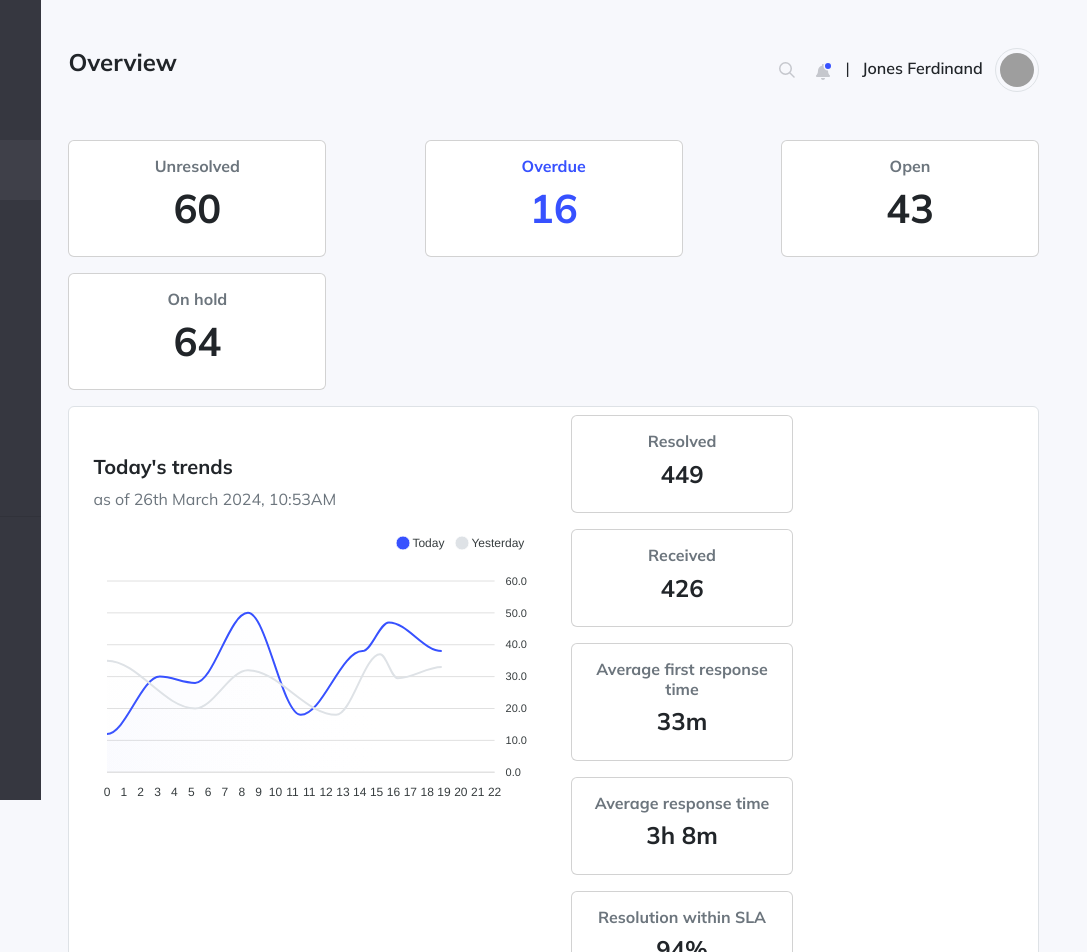
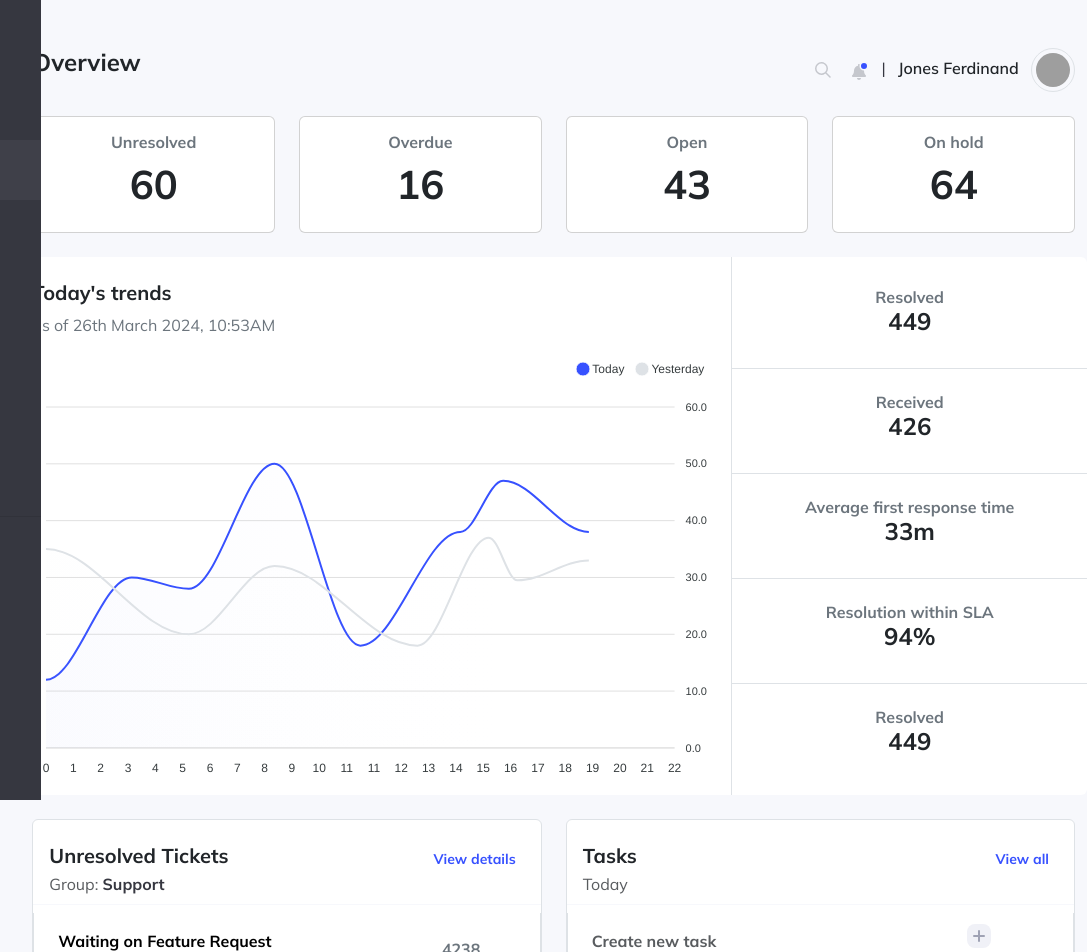
Before and after one commit to apradhan8/bootstrap-assignment-aaditya, a website: page src/index.html in a window 1280 px wide. Shown: the top 952 px of the page, 193-1280 px from the left. Drawn offline with nearby package versions, Linux system fonts and the light colour scheme; grey boxes are pictures that could not be loaded.

Commit message:
fixed: layout error

```diff
--- a/src/index.html
+++ b/src/index.html
@@ -4,8 +4,7 @@
 <head>
   <meta charset="UTF-8">
   <meta name="viewport" content="width=device-width, initial-scale=1.0">
-  <title>Admin Dashboard</title>
-  <!-- Link to generated custom CSS -->
+  <title>Responsive Grid Layout</title>
   <link rel="stylesheet" href="assets/css/style.css">
   <!-- Google Font CDN  -->
   <link rel="preconnect" href="https://fonts.googleapis.com">
@@ -16,31 +15,7 @@
 </head>
 
 <body>
-  <!-- Sidebar -->
-  <svg xmlns="http://www.w3.org/2000/svg" class="d-none">
-    <symbol id="check2" viewBox="0 0 16 16">
-      <path
-        d="M13.854 3.646a.5.5 0 0 1 0 .708l-7 7a.5.5 0 0 1-.708 0l-3.5-3.5a.5.5 0 1 1 .708-.708L6.5 10.293l6.646-6.647a.5.5 0 0 1 .708 0z" />
-    </symbol>
-    <symbol id="circle-half" viewBox="0 0 16 16">
-      <path d="M8 15A7 7 0 1 0 8 1v14zm0 1A8 8 0 1 1 8 0a8 8 0 0 1 0 16z" />
-    </symbol>
-    <symbol id="moon-stars-fill" viewBox="0 0 16 16">
-      <path
-        d="M6 .278a.768.768 0 0 1 .08.858 7.208 7.208 0 0 0-.878 3.46c0 4.021 3.278 7.277 7.318 7.277.527 0 1.04-.055 1.533-.16a.787.787 0 0 1 .81.316.733.733 0 0 1-.031.893A8.349 8.349 0 0 1 8.344 16C3.734 16 0 12.286 0 7.71 0 4.266 2.114 1.312 5.124.06A.752.752 0 0 1 6 .278z" />
-      <path
-        d="M10.794 3.148a.217.217 0 0 1 .412 0l.387 1.162c.173.518.579.924 1.097 1.097l1.162.387a.217.217 0 0 1 0 .412l-1.162.387a1.734 1.734 0 0 0-1.097 1.097l-.387 1.162a.217.217 0 0 1-.412 0l-.387-1.162A1.734 1.734 0 0 0 9.31 6.593l-1.162-.387a.217.217 0 0 1 0-.412l1.162-.387a1.734 1.734 0 0 0 1.097-1.097l.387-1.162zM13.863.099a.145.145 0 0 1 .274 0l.258.774c.115.346.386.617.732.732l.774.258a.145.145 0 0 1 0 .274l-.774.258a1.156 1.156 0 0 0-.732.732l-.258.774a.145.145 0 0 1-.274 0l-.258-.774a1.156 1.156 0 0 0-.732-.732l-.774-.258a.145.145 0 0 1 0-.274l.774-.258c.346-.115.617-.386.732-.732L13.863.1z" />
-    </symbol>
-    <symbol id="sun-fill" viewBox="0 0 16 16">
-      <path
-        d="M8 12a4 4 0 1 0 0-8 4 4 0 0 0 0 8zM8 0a.5.5 0 0 1 .5.5v2a.5.5 0 0 1-1 0v-2A.5.5 0 0 1 8 0zm0 13a.5.5 0 0 1 .5.5v2a.5.5 0 0 1-1 0v-2A.5.5 0 0 1 8 13zm8-5a.5.5 0 0 1-.5.5h-2a.5.5 0 0 1 0-1h2a.5.5 0 0 1 .5.5zM3 8a.5.5 0 0 1-.5.5h-2a.5.5 0 0 1 0-1h2A.5.5 0 0 1 3 8zm10.657-5.657a.5.5 0 0 1 0 .707l-1.414 1.415a.5.5 0 1 1-.707-.708l1.414-1.414a.5.5 0 0 1 .707 0zm-9.193 9.193a.5.5 0 0 1 0 .707L3.05 13.657a.5.5 0 0 1-.707-.707l1.414-1.414a.5.5 0 0 1 .707 0zm9.193 2.121a.5.5 0 0 1-.707 0l-1.414-1.414a.5.5 0 0 1 .707-.707l1.414 1.414a.5.5 0 0 1 0 .707zM4.464 4.465a.5.5 0 0 1-.707 0L2.343 3.05a.5.5 0 1 1 .707-.707l1.414 1.414a.5.5 0 0 1 0 .708z" />
-    </symbol>
-
-  </svg>
-
-
-
-
+  <!-- svg definitions -->
   <svg xmlns="http://www.w3.org/2000/svg" class="d-none">
 
     <symbol id="logo" viewBox="0 0 32 32">
@@ -87,10 +62,11 @@
     </symbol>
   </svg>
 
-  <main class="container-fluid">
-    <div class="row bg-light">
-      <!-- Sidebar -->
-      <aside class="col-xs-2 col-md-3 col-12">
+  <div class="container-fluid bg-light">
+    <div class="row">
+      <!-- Vertical Navbar -->
+      <aside class="col-md-2 col-sm-4 position-fixed top-0 bottom-0 start-0 z-1 bg-dark sidebar">
+        <!-- Navbar content here -->
         <nav class="sidebar">
           <a href="#" class="pt-5 px-1 d-flex align-items-center mb-3 me-md-auto text-white text-decoration-none mx-2"
             id="logo-btn">
@@ -176,14 +152,17 @@
           </ul>
         </nav>
       </aside>
-      <!-- Main content -->
-      <div class="col-xs-3 col-md-10 col-12 p-5 mx-4 md-mx-6 content">
-
-        <!-- nav with profile -->
+      <!-- Main Content Area -->
+      <main class="col-md-10 col-sm-8 offset-2 py-5">
+        <!-- Header Area -->
+        <div class="row">
+          <div class="col">
+            <!-- Header content here -->
             <div class="d-flex justify-content-between">
               <h1 class="fs-4 fw-bold ">Overview</h1>
               <div>
-            <svg class="mx-2" width="16" height="16" viewBox="0 0 16 16" fill="none" xmlns="http://www.w3.org/2000/svg">
+                <svg class="mx-2" width="16" height="16" viewBox="0 0 16 16" fill="none"
+                  xmlns="http://www.w3.org/2000/svg">
                   <g clip-path="url(#clip0_584_242)">
                     <circle cx="6.5" cy="6.5" r="5.75" stroke="#C5C7CD" stroke-width="1.5" />
                     <path d="M11 11L15 15" stroke="#C5C7CD" stroke-width="1.5" stroke-linecap="round" />
@@ -195,7 +174,8 @@
                   </defs>
                 </svg>
 
-            <svg class="mx-2" width="18" height="19" viewBox="0 0 18 19" fill="none" xmlns="http://www.w3.org/2000/svg">
+                <svg class="mx-2" width="18" height="19" viewBox="0 0 18 19" fill="none"
+                  xmlns="http://www.w3.org/2000/svg">
                   <path
                     d="M7.99999 19C9.10374 19 9.99905 18.1047 9.99905 17H6.00093C6.00093 18.1047 6.89624 19 7.99999 19ZM14.7309 14.3216C14.1272 13.6728 12.9975 12.6969 12.9975 9.5C12.9975 7.07188 11.295 5.12812 8.99937 4.65125V4C8.99937 3.44781 8.55187 3 7.99999 3C7.44812 3 7.00062 3.44781 7.00062 4V4.65125C4.70499 5.12812 3.00249 7.07188 3.00249 9.5C3.00249 12.6969 1.8728 13.6728 1.26905 14.3216C1.08155 14.5231 0.998429 14.7641 0.999991 15C1.00343 15.5125 1.40562 16 2.00312 16H13.9969C14.5944 16 14.9969 15.5125 15 15C15.0016 14.7641 14.9184 14.5228 14.7309 14.3216Z"
                     fill="#C5C7CD" />
@@ -208,95 +188,112 @@
                     class="rounded-circle p-1 border avatar"></a>
               </div>
             </div>
+          </div>
+        </div>
 
-        <!-- statistics cards  -->
-        <div class="d-flex mt-5 flex-wrap justify-content-between gap-3 flex-md-row">
+        <!-- Cards -->
+        <div class="row mt-4 mb-4">
+          <div class="col">
             <div class="card text-center bg-white">
               <div class="card-body">
                 <h6 class="card-title fw-bold text-secondary ">Unresolved</h6>
                 <h1 class="fw-bold">60</h1>
               </div>
             </div>
-          <div class="card text-center">
+          </div>
+          <div class="col">
+            <div class="card text-center bg-white">
               <div class="card-body">
-              <h6 class="card-title fw-bold text-primary">Overdue</h6>
-              <h1 class="fw-bold text-primary">16</h1>
+                <h6 class="card-title fw-bold text-secondary ">Overdue</h6>
+                <h1 class="fw-bold">16</h1>
               </div>
             </div>
-          <div class="card text-center">
+          </div>
+          <div class="col">
+            <div class="card text-center bg-white">
               <div class="card-body">
-              <h6 class="card-title fw-bold text-secondary">Open</h6>
+                <h6 class="card-title fw-bold text-secondary ">Open</h6>
                 <h1 class="fw-bold">43</h1>
               </div>
             </div>
-          <div class="card text-center">
+          </div>
+          <div class="col">
+            <div class="card text-center bg-white">
               <div class="card-body">
-              <h6 class="card-title fw-bold text-secondary">On hold</h6>
+                <h6 class="card-title fw-bold text-secondary ">On hold</h6>
                 <h1 class="fw-bold">64</h1>
               </div>
             </div>
           </div>
-
-        <!-- chart and chart info -->
-        <section class="w-100 rounded border mt-3 d-flex flex-column flex-lg-row justify-content-lg-between bg-white">
-          <!-- chart -->
-
-          <div class="p-4 py-md-5 chart-wrapper">
+        </div>
+        <!-- Graph and Graph Data Area -->
+        <div class="row bg-white rounded mb-4">
+          <!-- Graph Area -->
+          <div class="col-lg-8">
+            <!-- Graph content here -->
+            <div class="pt-4">
               <h5 class="fw-bold">Today's trends</h5>
               <p class="text-secondary"> as of 26th March 2024, 10:53AM</p>
-            <!-- <div class="chart"> -->
+            </div>
             <div class="chart"></div>
           </div>
-
-          <!-- Chart info -->
-          <div class="d-flex flex-column flex-lg-row justify-content-lg-between">
-            <!-- divider -->
-            <!-- <div class="vr d-none d-lg-block"></div> -->
-            <!-- info cards -->
-            <div class="w-50 d-flex flex-wrap p-2 gap-3 justify-content-center justify-content-md-start">
-
-              <div class="card text-center">
-                <div class="card-body">
+          <!-- Graph Data Area -->
+          <div class="col-lg-4 border-start d-flex flex-column justify-content-center">
+            <!-- Data content here -->
+            <div class="row">
+              <div class="col border-bottom p-4 ">
+                <!-- Data rows here -->
+                <div class="card-body d-flex flex-column justify-content-center align-items-center">
                   <h6 class="card-title fw-bold text-secondary ">Resolved</h6>
                   <h4 class="fw-bold">449</h4>
                 </div>
               </div>
+            </div>
 
-              <div class="card text-center">
-                <div class="card-body">
+            <div class="row">
+              <div class="col border-bottom p-4">
+                <!-- Data rows here -->
+                <div class="card-body d-flex flex-column justify-content-center align-items-center">
                   <h6 class="card-title fw-bold text-secondary ">Received</h6>
                   <h4 class="fw-bold">426</h4>
                 </div>
               </div>
+            </div>
 
-              <div class="card text-center">
-                <div class="card-body">
+            <div class="row">
+              <div class="col border-bottom border-left p-4">
+                <!-- Data rows here -->
+                <div class="card-body d-flex flex-column justify-content-center align-items-center">
                   <h6 class="card-title fw-bold text-secondary ">Average first response time</h6>
                   <h4 class="fw-bold">33m</h4>
                 </div>
               </div>
-
-              <div class="card text-center">
-                <div class="card-body">
-                  <h6 class="card-title fw-bold text-secondary ">Average response time</h6>
-                  <h4 class="fw-bold">3h 8m</h4>
             </div>
-              </div>
-
-              <div class="card text-center">
-                <div class="card-body">
+            <div class="row">
+              <div class="col border-bottom p-4">
+                <!-- Data rows here -->
+                <div class="card-body d-flex flex-column justify-content-center align-items-center">
                   <h6 class="card-title fw-bold text-secondary ">Resolution within SLA</h6>
                   <h4 class="fw-bold">94%</h4>
                 </div>
               </div>
             </div>
+            <div class="row">
+              <div class="col p-4">
+                <!-- Data rows here -->
+                <div class="card-body d-flex flex-column justify-content-center align-items-center">
+                  <h6 class="card-title fw-bold text-secondary ">Resolved</h6>
+                  <h4 class="fw-bold">449</h4>
                 </div>
-        </section>
-
-        <!-- Unresolved tickets and tasks -->
-        <section class="d-flex mt-4 gap-5 flex-column flex-md-row">
-          <div class="column">
-            <!-- Unresolved Tickets -->
+              </div>
+            </div>
+          </div>
+        </div>
+        <!-- Info and ToDo Areas -->
+        <div class="row">
+          <!-- Info Area -->
+          <div class="col-md-6 mb-4">
+            <!-- Info content here -->
             <div class="pt-4 bg-white rounded border ">
               <div class="d-flex px-3 pb-2 mb-2 justify-content-between border-bottom border-light">
                 <div>
@@ -352,17 +349,17 @@
                           </div>
                         </div>
                       </td>
-                      <td class="py-4 px-4 fw-bold text-secondary align-middle text-right">281</td>
+                      <td class="py-4 px-4 fw-bold text-secondary align-middle text-right">281
+                      </td>
                     </tr>
                   </tbody>
                 </table>
               </div>
             </div>
-
           </div>
-
-          <!-- Tasks Panel -->
-          <div class="column detail-cards">
+          <!-- ToDo Area -->
+          <div class="col-md-6">
+            <!-- ToDo content here -->
             <div class="pt-4 bg-white rounded border">
               <div class="d-flex px-3 pb-2 mb-2 justify-content-between border-bottom border-light">
                 <div>
@@ -427,7 +424,8 @@
                         </div>
                       </td>
                       <td>
-                        <div class="fw-bold text-white badge bg-success align-middle">NEW</div>
+                        <div class="fw-bold text-white badge bg-success align-middle">NEW
+                        </div>
                       </td>
                     </tr>
                     <tr class="border-bottom border-white ">
@@ -451,24 +449,11 @@
               </tbody>
               </table>
             </div>
-
           </div>
-
         </div>
-      </section>
-
     </div>
-
-
-
   </div>
-  </main>
-
-
-
-
-
-
+  </div>
 
 
   <!-- Bootstrap JS -->
--- a/src/scss/style.scss
+++ b/src/scss/style.scss
@@ -1,7 +1,7 @@
 // Variable overrides
 $primary: #3751FF;
 $light: #F7F8FC;
-// $secondary: #F0F1F7;
+$dark: #363740;
 $color-gray-dark-text: #9FA2B4;
 $color-gray-dark-bg: #DDE2FF;
 $font-family-sans-serif: "Mulish", sans-serif;
@@ -14,25 +14,20 @@ $text-secondary: $color-gray-dark-text;
 @import "../../node_modules/bootstrap/scss/bootstrap";
 
 
-$bg-dark: #363740;
-
+// Title Style override
 .logo-title {
     color: var(--color-gray-dark-text);
     font-weight: bold;
     margin-right: 40px;
 }
 
+// Sidebar
 aside {
     width: max-content !important;
-    height: 100%;
     padding: unset !important;
-    background-color: $bg-dark;
-    position: fixed;
-    // max-width: 255px !important;
     z-index: 1;
-}
 
-aside .nav-pills .nav-link {
+    .nav-pills .nav-link {
         border-radius: 0;
         padding: 18px 20px;
         position: relative;
@@ -40,7 +35,7 @@ aside .nav-pills .nav-link {
         fill: $color-gray-dark-text;
     }
 
-aside .nav-pills .nav-link.active {
+    .nav-pills .nav-link.active {
         fill: $nav-pills-active-color;
 
         svg {
@@ -59,72 +54,45 @@ aside .nav-pills .nav-link.active {
         }
     }
 
+}
 
+// Hide the text when collapsed
 .sidebar.collapsed span {
-    // width: max-content !important;
     display: none !important;
     margin-right: unset;
 }
 
+// Spacing between logo and navlinks
 #nav-links {
     margin-top: 60px;
 }
 
-
+// Avatar
 .avatar {
     width: 44px;
     height: 44px;
     object-fit: cover;
 }
 
-@media screen and (min-width: 768px) {
-    .md-mx-6 {
-        margin-left: 16.67% !important;
-
-    }
-}
-
-
+// Content margin when collapsed
 .content.collapsed {
     margin-left: 10% !important;
 }
 
+// Card max width
 .card {
-    width: 100%;
-    flex-wrap: wrap;
     max-width: 258px !important;
     max-height: 134px !important;
 }
 
-
-
-
-
-.column {
-
-    &:last-child {
-        margin-right: 0;
-    }
-}
-
-.gap-5 {
-    gap: 40px !important;
-}
-
+// rounded circle checkboxes
 .form-check-input.rounded-circle {
     width: 20px;
     height: 20px;
     border-radius: 50%;
 }
 
+// Table margin override
 .table {
     margin-bottom: 0;
 }
-
-.chart {
-    width: 100%;
-}
-
-.chart-wrapper {
-    width: calc(100% - 40px) !important;
-}
```
Also changed, not shown: src/js/main.js (+4 -6 lines), src/assets/css/style.css, 1 other file. Lines whose indentation alone changed are shown as unchanged.
